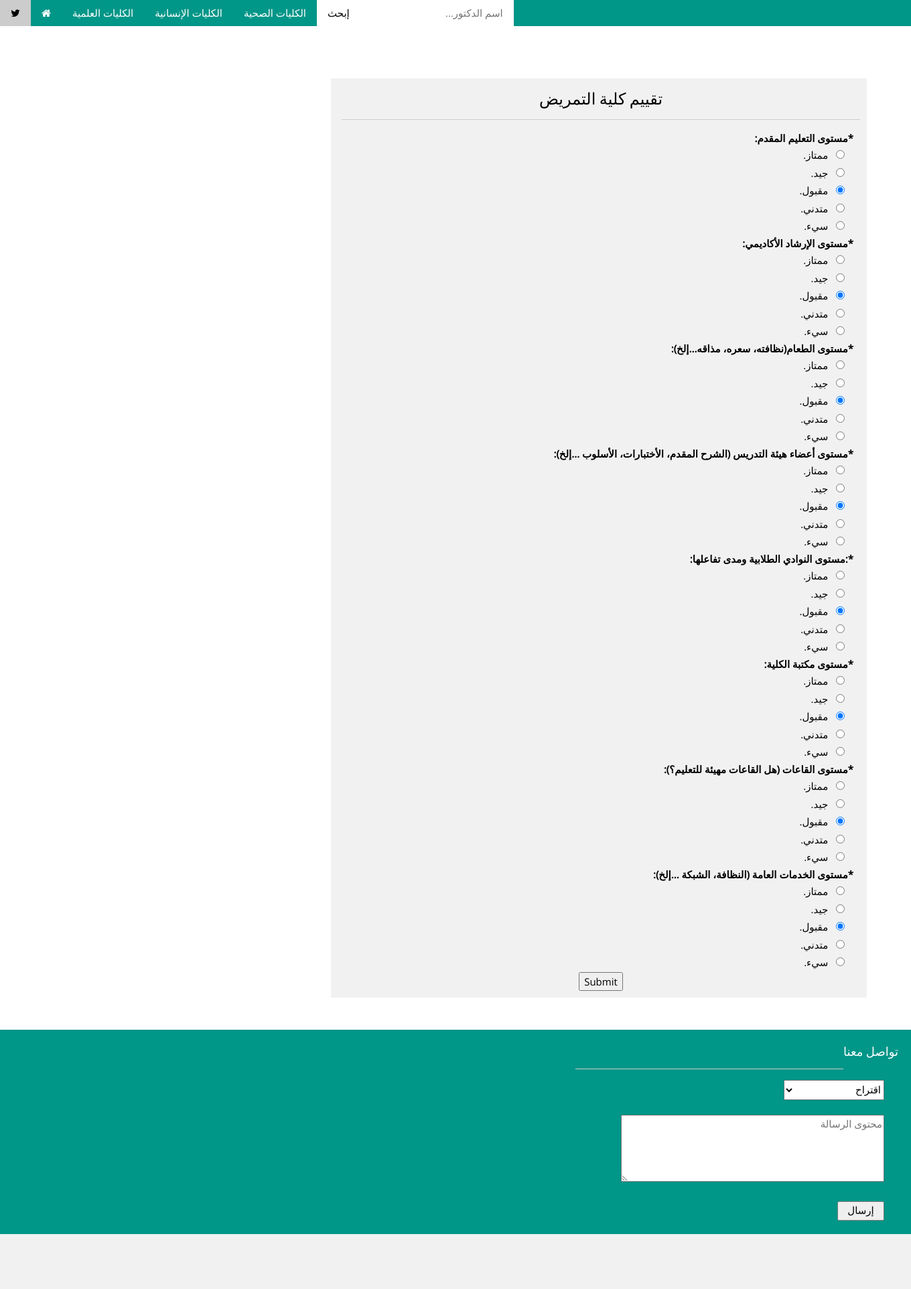
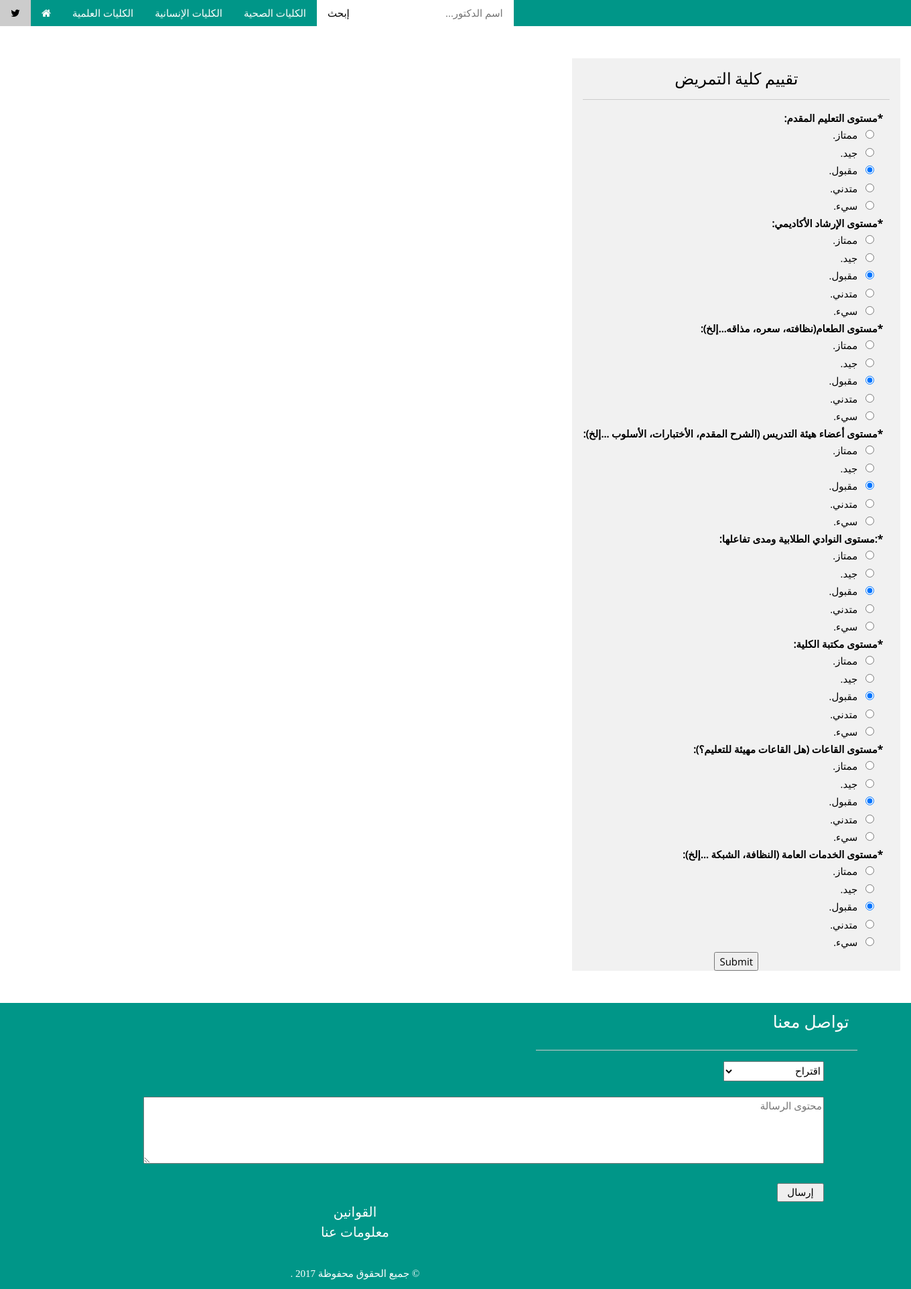
Before and after one commit to omaralhaj/websiteDr, a PHP site: page /collegeRating.php?college=nursing in a window 1360 px wide. Shown: the whole page at 67% size. Before the commit the page ends 1842 px from the top, so only its background shows below. Run offline with PHP 8.4, Linux system fonts and the light colour scheme; data comes from the database, SQL or seed files in the repository; data that the repository does not hold is empty; some libraries are stand-ins or nearby versions; some web fonts are replaced.

Commit message:
Update collegeRating.php

```diff
--- a/collegeRating.php
+++ b/collegeRating.php
@@ -54,6 +54,7 @@ session_start();
 <meta charset="UTF-8">
 <meta name="viewport" content="width=device-width, initial-scale=1">
 <meta name="viewport" content="width=device-width, initial-scale=1.0, maximum-scale=1.0, user-scalable=no">
+<link rel="stylesheet" href="CSSFile.css">
 <link rel="stylesheet" href="https://www.w3schools.com/w3css/4/w3.css">
 <link rel="stylesheet" href="https://fonts.googleapis.com/css?family=Oswald">
 <link rel="stylesheet" href="https://fonts.googleapis.com/css?family=Open Sans">
@@ -61,40 +62,6 @@ session_start();
 <style>
 h1,h2,h3,h4,h5,h6 {font-family: "Oswald"}
 body {font-family: "Open Sans"}
-#collegeN{text-align: right;}
-a:hover#collegeN{ color: green;}
-#containerDiv{
-	width: 800px;
-	margin-right: 50px;
-	min-height:100px;
-    overflow:auto;
-    height:auto;
-	margin-top: 30px;
-	padding-bottom: 10px;
-	padding-right: 10px;
-}
-#wrapper {
-    width: 1350px;
-    height:auto;
-	background: blue;
-	float: center;
-}
-
-#first {
-    float:right;
-    width: 50%;
-    height: 100%;
-	padding: 10px;
-}
-
-#second {
-    float:right;
-    width: 50%;
-    height: 100%;
-	padding: 10px;
-}
-
-  /* font-family: 'Amiri', serif; */
 
 hr {
     display: block;
@@ -104,15 +71,6 @@ hr {
     margin: 1em 0;
     padding: 0;
 }
-/* arabic */
-@font-face {
-  font-family: 'Amiri';
-  font-style: normal;
-  font-weight: 400;
-  src: local('Amiri'), local('Amiri-Regular'), url(https://fonts.gstatic.com/s/amiri/v7/Pmj8RyKsUWpsaz_klfK4LA.woff2) format('woff2');
-  unicode-range: U+0600-06FF, U+200C-200E, U+2010-2011, U+FB50-FDFF, U+FE80-FEFC;
-}
-
 </style>
 <body class="w3-light-grey">
 
@@ -231,11 +189,11 @@ and is wrapped around the whole page content, except for the footer in this exam
 
 
 	<div id="wrapper">
-    <div id="first" style="font-family:'Amiri', serif;">
-	   <span class="w3-right w3-large" ></i> تواصل معنا     &nbsp;</span>
-	   <br>
-	   <hr style ="width: 400px; float: right;" dir ="right">
-	   <form action = "contactUsPHP.php" method = "POST" style = "float: right; height: auto; width: 100%; margin-right: 30px;" dir="rtl" >
+    <div id="first" style="font-family:'Amiri', serif; margin-right: 70px; font-size: 15px;">
+	   <span class="w3-right" style="font-size: 25px;"> تواصل معنا     &nbsp;</span>
+	   <br><br>
+	   <hr style ="width: 480px; float: right;" dir ="right">
+	   <form action = "contactUsPHP.php" method = "POST" style = "float: right; height: auto; width: 100%; margin-right: 50px;" dir="rtl" >
 	   <select Style="height: 30px; width: 150px;" name = "type">
         <option value="اقتراح" >اقتراح</option>
         <option value="شكوى" >شكوى</option>
@@ -245,13 +203,24 @@ and is wrapped around the whole page content, except for the footer in this exam
        </select>
 	   <br>
 	   <br>
-	   <textarea  name = "messageBody" placeholder="محتوى الرسالة" Style="height: 100px; width: 60%;" ></textarea>
+	   <textarea  name = "messageBody" placeholder="محتوى الرسالة" Style="height: 100px; width: 80%;" ></textarea>
 	   <br>
 	   <br>
 	   <input type ="submit" value ="إرسال" style="width: 70px;"/>
 	   </form>
 	</div>
-    <div id="second"></div>
+ <div id="second" class="w3-center" style=" margin-right: 300px; margin-top: 50px; font-size: 20px; font-family:'Amiri', serif;">
+	<br>
+    <a  style="text-decoration : none" href="Rules.php"> القوانين </a>
+	<br>
+	<a  style="text-decoration : none" href="AboutUs.php">معلومات عنا </a>
+	<br>
+	<br>
+	 <span style = "font-size: 15px;">
+    	.
+	 جميع الحقوق محفوظة 2017	&copy;
+	 </span>
+	</div>
     </div>
 
 </footer>
```
